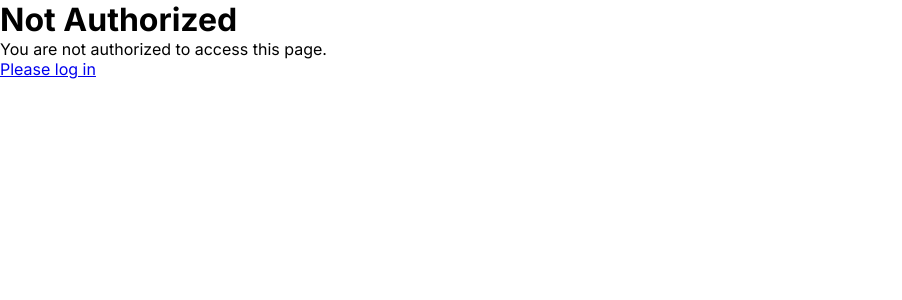
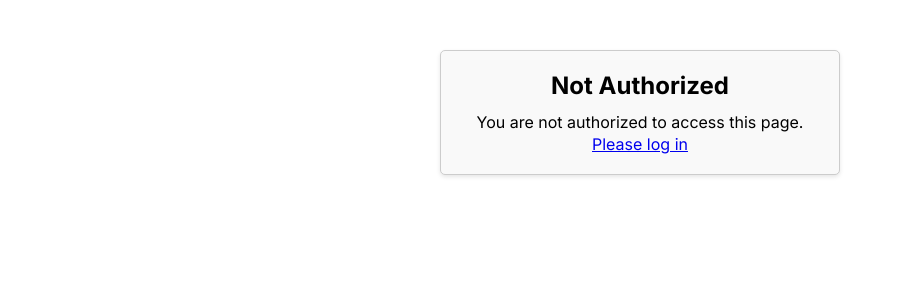
Before and after one commit to FightersForJustice/inctagram, a Next.js app: page /not-authorized in a window 1280 px wide. Shown: the top 300 px of the page, without its empty margins (0-902 px from the left). Built offline with nearby package versions, Linux system fonts and the light colour scheme.

Commit message:
feat: add some styles

```diff
--- a/pages/not-authorized.tsx
+++ b/pages/not-authorized.tsx
@@ -1,11 +1,34 @@
 import { authRouts } from '@/components/common/Auth/authRoutes'
 import Link from 'next/link'
+import { CSSProperties } from 'react'
 
 const NotAuthorized = () => {
+  const containerStyle: CSSProperties = {
+    textAlign: 'center',
+    margin: '50px auto',
+    padding: '20px',
+    border: '1px solid #ccc',
+    borderRadius: '5px',
+    maxWidth: '400px',
+    backgroundColor: '#f9f9f9',
+    boxShadow: '0 2px 4px rgba(0, 0, 0, 0.1)',
+  }
+
+  const headerStyle: CSSProperties = {
+    fontSize: '24px',
+    fontWeight: 'bold',
+    marginBottom: '10px',
+  }
+
+  const paragraphStyle: CSSProperties = {
+    fontSize: '16px',
+    lineHeight: '1.5',
+  }
+
   return (
-    <div>
-      <h1>Not Authorized</h1>
-      <p>You are not authorized to access this page.</p>
+    <div style={containerStyle}>
+      <h1 style={headerStyle}>Not Authorized</h1>
+      <p style={paragraphStyle}>You are not authorized to access this page.</p>
       <Link href={authRouts.login}>Please log in</Link>
     </div>
   )
```
